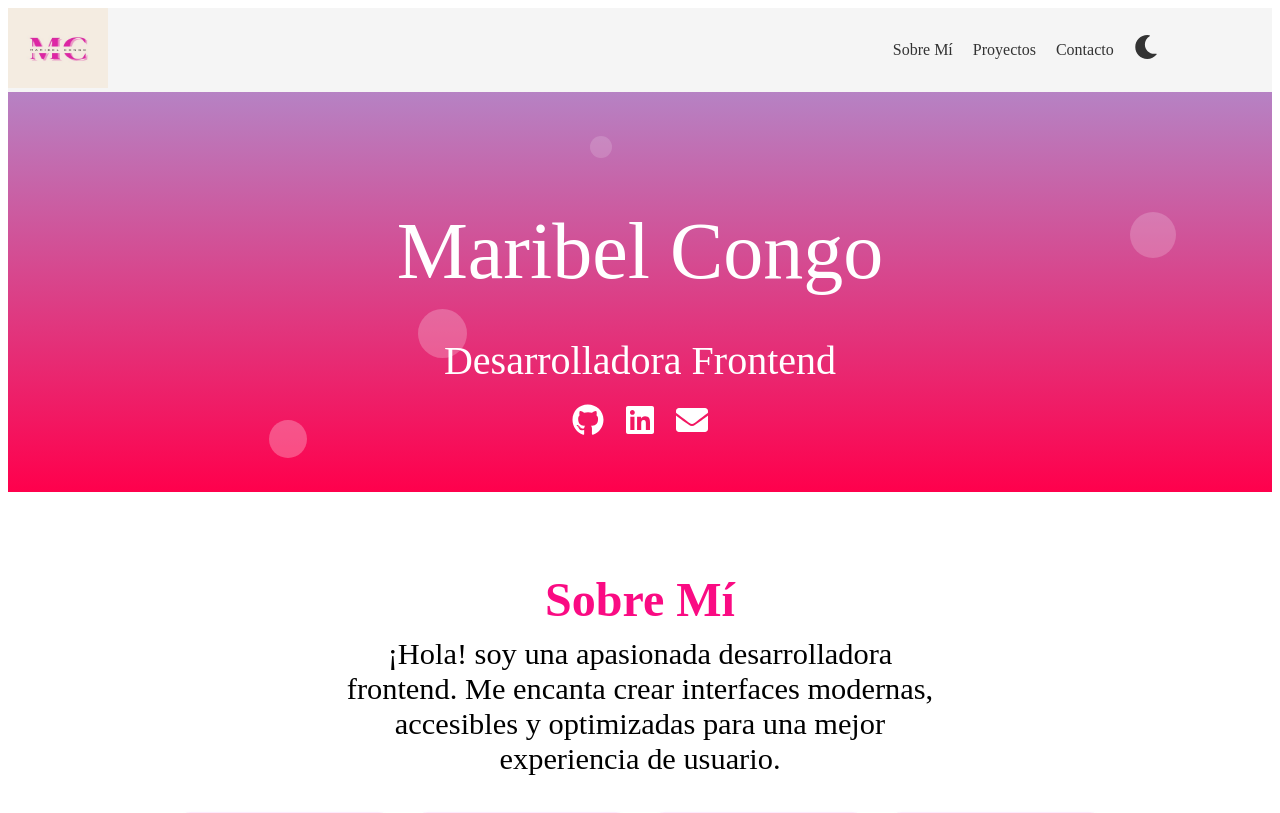
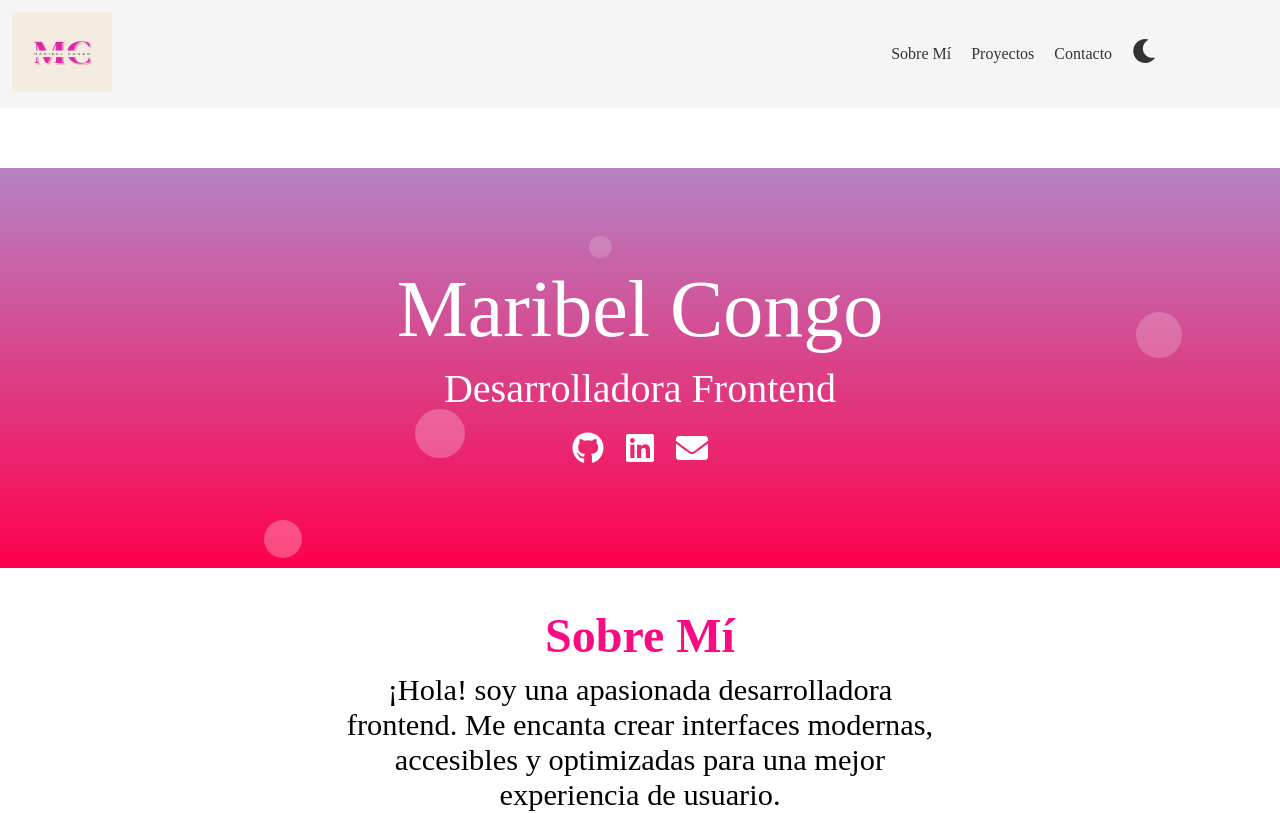
Before and after one commit to maribelcongo/react_portfolio, a React (Vite) app: page / in a window 1280 px wide. Shown: the top 813 px of the page. Built offline with nearby package versions, Linux system fonts and the light colour scheme; a web font is replaced by a local one.

Commit message:
componente presentation

```diff
--- a/src/components/Navbar/Navbar.scss
+++ b/src/components/Navbar/Navbar.scss
@@ -8,7 +8,7 @@ $accent: #61dafb;
   display: flex;
   justify-content: space-between;
   align-items: center;
-
+  padding: 12px;
   background: $bg-light;
   color: $text-light;
   transition: background 0.3s, color 0.3s;
--- a/src/components/Presentation/Presentation.scss
+++ b/src/components/Presentation/Presentation.scss
@@ -7,6 +7,7 @@
   justify-content: center;
   background: linear-gradient(0deg, #ff004c 0%, #b682c4 100%);
   overflow: hidden;
+  margin-top: 60px;
 
   .content {
     text-align: center;
--- a/src/components/pages/Contact.scss
+++ b/src/components/pages/Contact.scss
@@ -87,3 +87,9 @@
     }
   }
 }
+@media (max-width: 768px) {
+  .contact {
+    width: 90%;
+    border-radius: 0;
+  }
+}
--- a/src/index.css
+++ b/src/index.css
@@ -1,6 +1,10 @@
 @import url("https://fonts.googleapis.com/css2?family=Delius&display=swap");
 @import url("https://fonts.googleapis.com/css2?family=Kumar+One&display=swap");
-
+* {
+  margin: 0;
+  padding: 0;
+  box-sizing: border-box;
+}
 body.dark {
   background: #0d1117;
   color: white;
```
